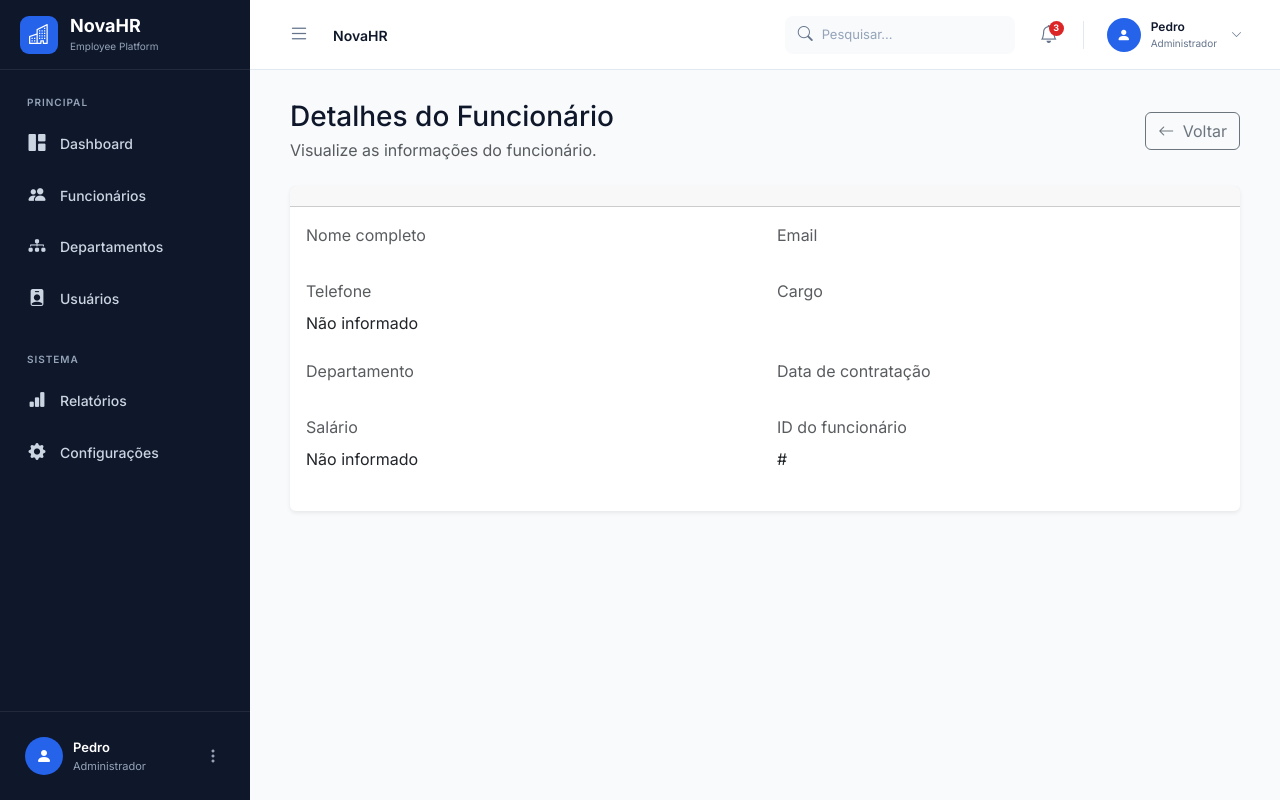
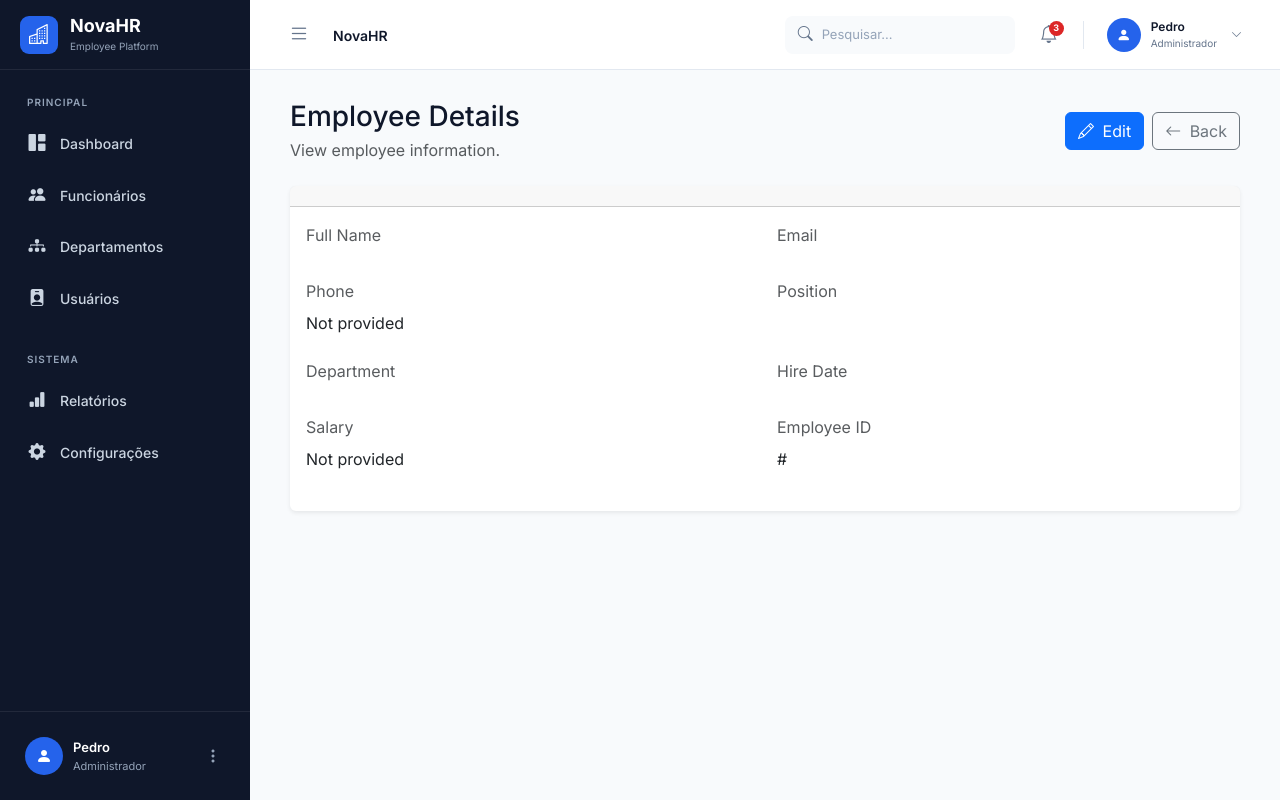
Before and after one commit to panzo1f/employee-management-system, a Flask app: template app/templates/employees/details.html in a window 1280 px wide. Run offline with Flask 3, Linux system fonts and the light colour scheme; the template is opened without the code that fills it, so the values that code supplies are empty.

Commit message:
feat: add employee details and edit actions

```diff
--- a/app/templates/employees/details.html
+++ b/app/templates/employees/details.html
@@ -1,7 +1,7 @@
 {% extends "layouts/base.html" %}
 
 {% block title %}
-Detalhes do Funcionário | NovaHR
+Employee Details | NovaHR
 {% endblock %}
 
 {% block content %}
@@ -11,20 +11,32 @@
     <div class="d-flex justify-content-between align-items-center mb-4">
 
         <div>
-            <h1 class="h3 mb-1">Detalhes do Funcionário</h1>
+            <h1 class="h3 mb-1">Employee Details</h1>
 
             <p class="text-muted mb-0">
-                Visualize as informações do funcionário.
+                View employee information.
             </p>
         </div>
+
+        <div class="d-flex gap-2">
+
+            <a
+                href="{{ url_for('employees.edit_employee', employee_id=employee.id) }}"
+                class="btn btn-primary"
+            >
+                <i class="bi bi-pencil me-1"></i>
+                Edit
+            </a>
 
             <a
                 href="{{ url_for('employees.list_employees') }}"
                 class="btn btn-outline-secondary"
             >
                 <i class="bi bi-arrow-left me-1"></i>
-            Voltar
+                Back
             </a>
+
+        </div>
 
     </div>
 
@@ -47,104 +59,80 @@
             <div class="row">
 
                 <div class="col-md-6 mb-4">
-
                     <label class="form-label text-muted">
-                        Nome completo
+                        Full Name
                     </label>
-
                     <div>
                         {{ employee.first_name }}
                         {{ employee.last_name }}
                     </div>
-
                 </div>
 
                 <div class="col-md-6 mb-4">
-
                     <label class="form-label text-muted">
                         Email
                     </label>
-
                     <div>
                         {{ employee.email }}
                     </div>
-
                 </div>
 
                 <div class="col-md-6 mb-4">
-
                     <label class="form-label text-muted">
-                        Telefone
+                        Phone
                     </label>
-
                     <div>
-                        {{ employee.phone or 'Não informado' }}
+                        {{ employee.phone or 'Not provided' }}
                     </div>
-
                 </div>
 
                 <div class="col-md-6 mb-4">
-
                     <label class="form-label text-muted">
-                        Cargo
+                        Position
                     </label>
-
                     <div>
                         {{ employee.position }}
                     </div>
-
                 </div>
 
                 <div class="col-md-6 mb-4">
-
                     <label class="form-label text-muted">
-                        Departamento
+                        Department
                     </label>
-
                     <div>
                         {{ employee.department.name }}
                     </div>
-
                 </div>
 
                 <div class="col-md-6 mb-4">
-
                     <label class="form-label text-muted">
-                        Data de contratação
+                        Hire Date
                     </label>
-
                     <div>
                         {{ employee.hire_date.strftime('%d/%m/%Y') }}
                     </div>
-
                 </div>
 
                 <div class="col-md-6 mb-4">
-
                     <label class="form-label text-muted">
-                        Salário
+                        Salary
                     </label>
-
                     <div>
                         {% if employee.salary %}
                             {{ "%.2f"|format(employee.salary) }}
                         {% else %}
-                            Não informado
+                            Not provided
                         {% endif %}
                     </div>
-
                 </div>
 
                 <div class="col-md-6 mb-4">
-
                     <label class="form-label text-muted">
-                        ID do funcionário
+                        Employee ID
                     </label>
-
                     <div>
                         #{{ employee.id }}
                     </div>
-
                 </div>
 
             </div>
```
Also changed, not shown: app/routes/employees.py (+18 -0 lines), app/templates/employees/list.html (+12 -0 lines). Lines whose indentation alone changed are shown as unchanged.
